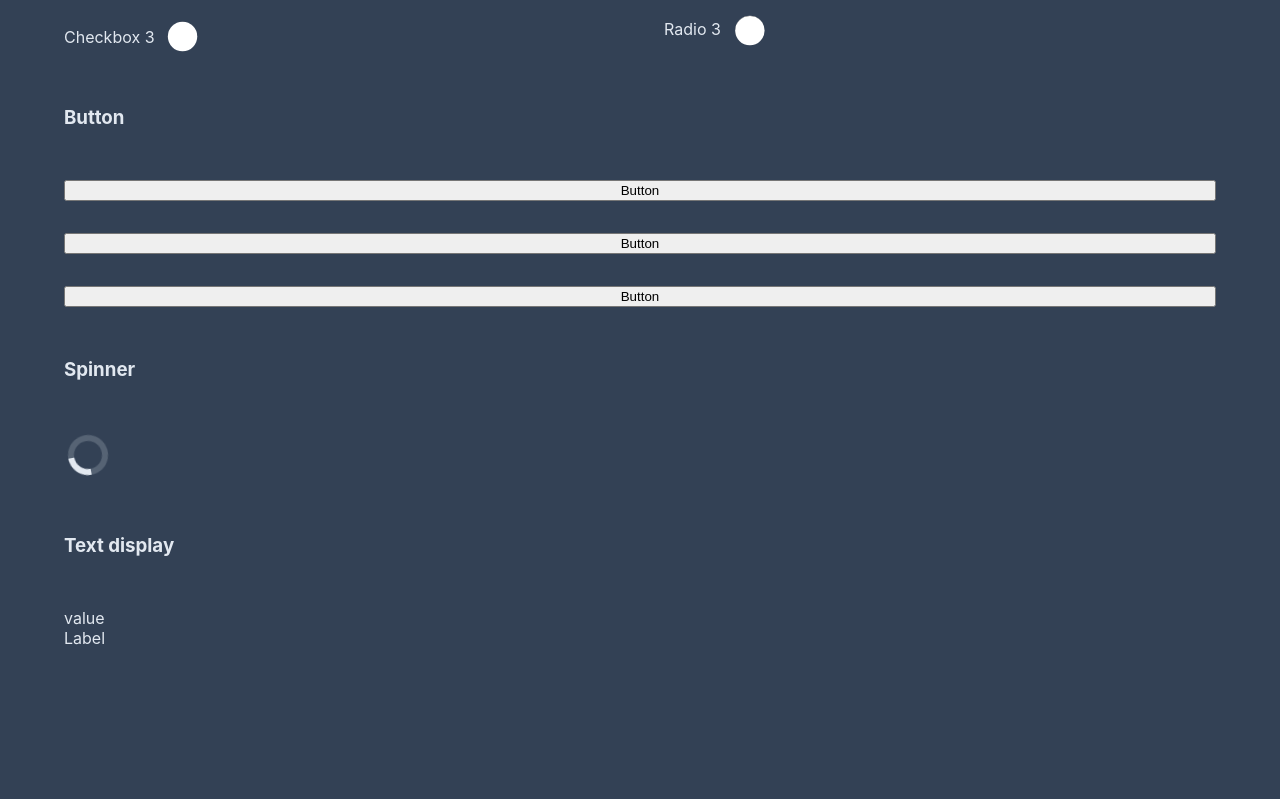
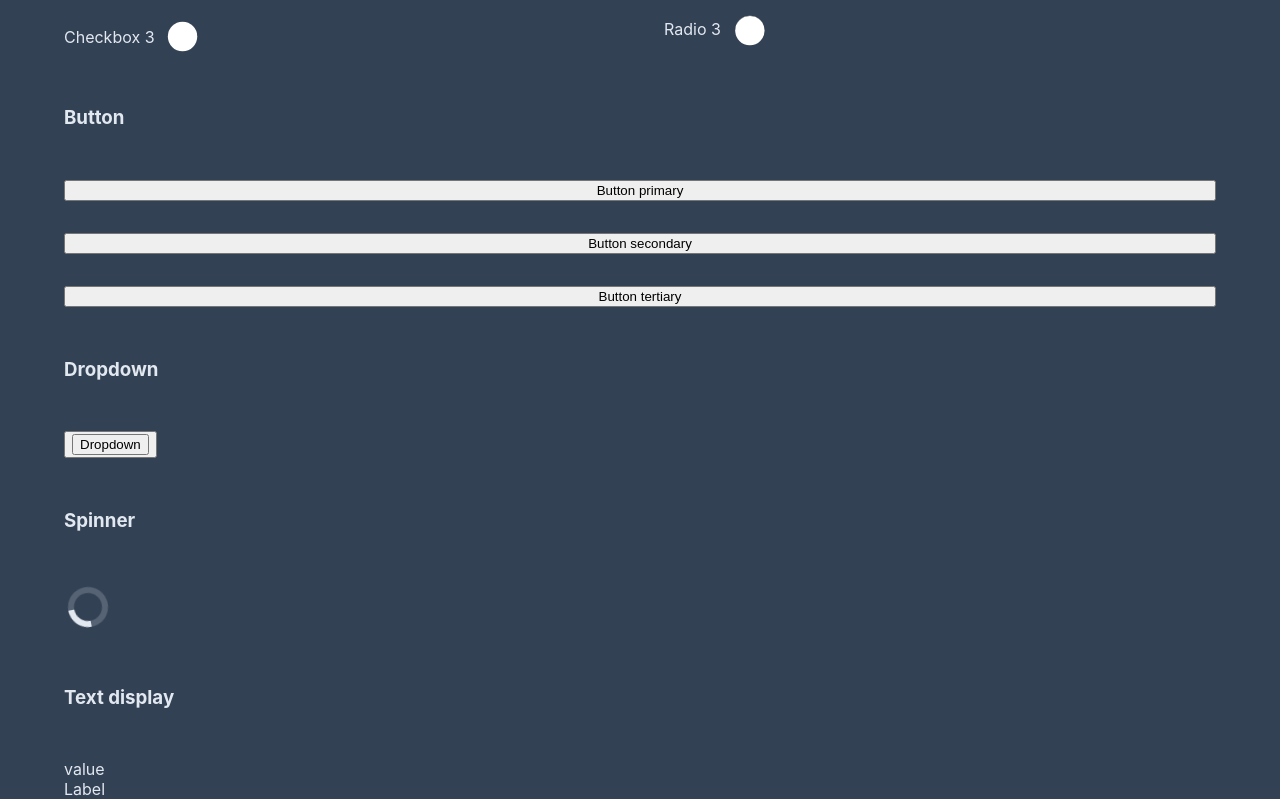
Before and after one commit to PaFonBu/react-data-table-and-ui-components-ts, a React (Vite) app: page /ui in a window 1280 px wide. Shown: the part 946-1745 px from the top of the page. Before the commit the page ends 1594 px from the top, so only its background shows below. Built offline with nearby package versions, Linux system fonts and the light colour scheme.

Commit message:
test project: ADD: dropdown

```diff
--- a/src/pages/UI.tsx
+++ b/src/pages/UI.tsx
@@ -5,6 +5,7 @@ import { Checkbox } from "../npm-package/src/components/ui/Checkbox.ui";
 import { Spinner } from "../npm-package/src/components/ui/Spinner.ui";
 import { TextDisplay } from "../npm-package/src/components/ui/TextDisplay.ui";
 import styled from "styled-components";
+import { Dropdown } from "../npm-package/src/components/ui/Dropdown.ui";
 
 export const UI: React.FC = () => (
   <>
@@ -54,11 +55,18 @@ export const UI: React.FC = () => (
         <Checkbox label="Radio 3" type="radio" name="1" />
       </StyledCol>
     </StyledRow>
-
     <h3>Button</h3>
-    <Button variant="primary">Button</Button>
-    <Button variant="secondary">Button</Button>
-    <Button variant="tertiary">Button</Button>
+    <Button variant="primary">Button primary</Button>
+    <Button variant="secondary">Button secondary</Button>
+    <Button variant="tertiary">Button tertiary</Button>
+    <h3>Dropdown</h3>
+    <Dropdown
+      buttonContent={<Button variant="primary">Dropdown</Button>}
+      options={[
+        { onClick: () => alert("One selected"), label: "One" },
+        { onClick: () => alert("two selected"), label: "Two" },
+      ]}
+    />
     <h3>Spinner</h3>
     <Spinner />
     <h3>Text display</h3>
```
